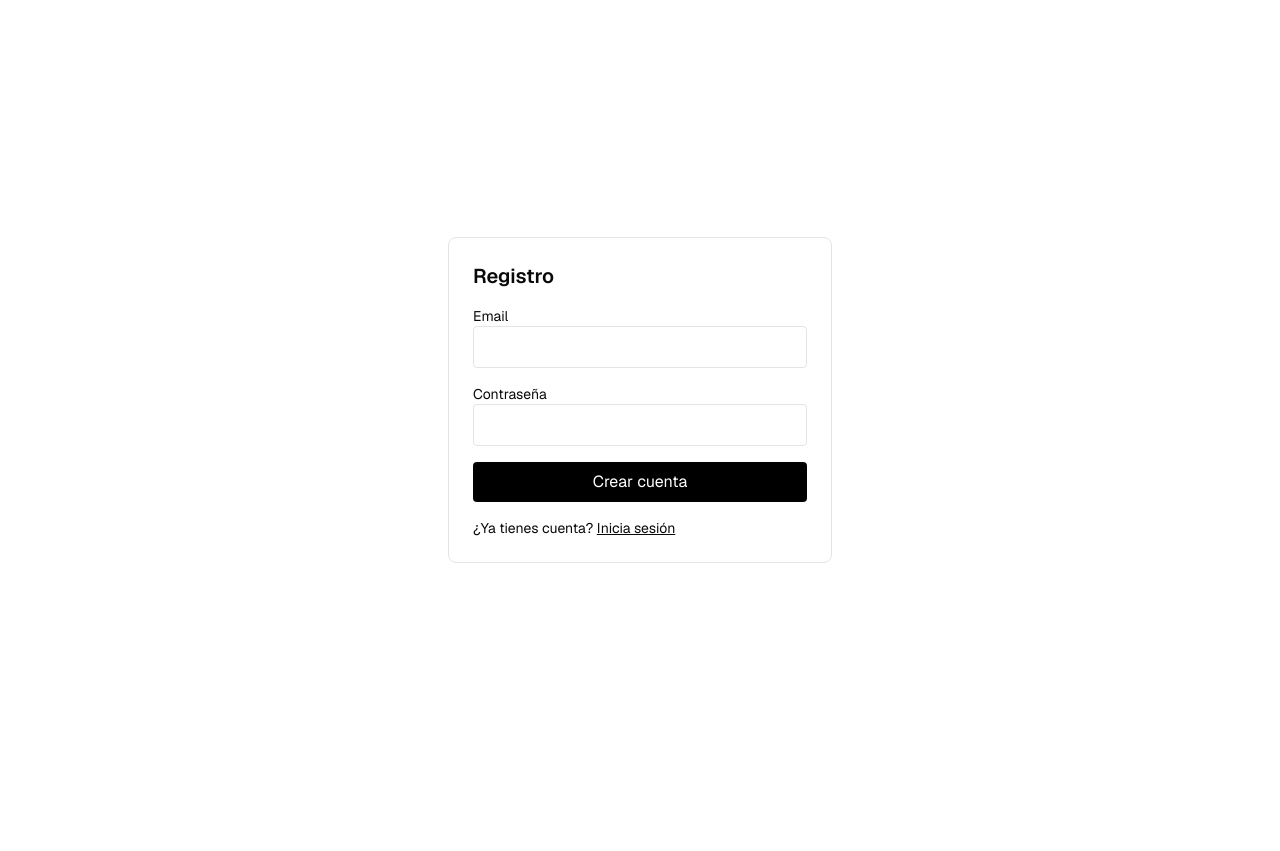
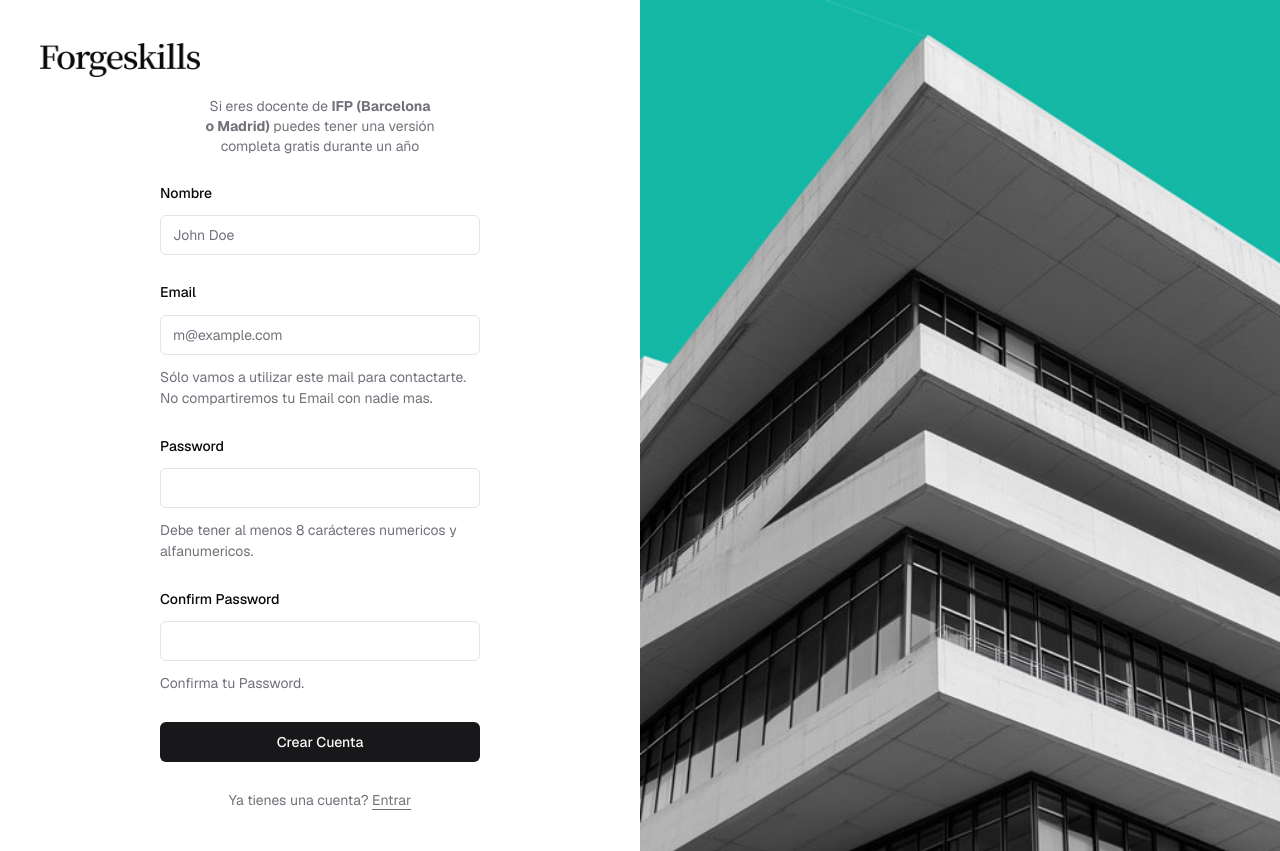
Before and after one commit to miskatonictopus/forgeskills-h, a Next.js app: page /register in a window 1280 px wide. Before the commit the page ends 800 px from the top, so only its background shows below. Built offline with nearby package versions, Linux system fonts and the light colour scheme.

Commit message:
register page improve

```diff
--- a/src/app/(auth)/register/page.tsx
+++ b/src/app/(auth)/register/page.tsx
@@ -1,40 +1,45 @@
-"use client";
-import { useState } from "react";
-import { useRouter } from "next/navigation";
-import { supabaseBrowser } from "@/lib/supabase/client";
+import { GalleryVerticalEnd } from "lucide-react"
+import Image from "next/image";
+import { SignupForm } from "@/components/signup-form"
 
-export default function RegisterPage() {
-  const router = useRouter();
-  const [email, setEmail] = useState(""); const [password, setPassword] = useState("");
-  const [loading, setLoading] = useState(false); const [msg, setMsg] = useState<string|null>(null);
-  const [err, setErr] = useState<string|null>(null);
-
-  const onSubmit = async (e: React.FormEvent) => {
-    e.preventDefault(); setErr(null); setMsg(null); setLoading(true);
-    const sb = supabaseBrowser();
-    const { data, error } = await sb.auth.signUp({ email, password });
-    if (error) { setErr(error.message); setLoading(false); return; }
-    if (data.user) { router.push("/dashboard"); router.refresh(); return; }
-    setMsg("Revisa tu email para confirmar la cuenta."); setLoading(false);
-  };
-
+export default function SignupPage() {
   return (
-    <main className="min-h-screen grid place-items-center p-6">
-      <form onSubmit={onSubmit} className="w-full max-w-sm space-y-4 border rounded-lg p-6">
-        <h1 className="text-xl font-semibold">Registro</h1>
-        <div><label className="block text-sm">Email</label>
-          <input className="w-full border rounded px-3 py-2" type="email" value={email}
-                 onChange={e=>setEmail(e.target.value)} required/></div>
-        <div><label className="block text-sm">Contraseña</label>
-          <input className="w-full border rounded px-3 py-2" type="password" value={password}
-                 onChange={e=>setPassword(e.target.value)} required/></div>
-        {err && <p className="text-sm text-red-600">{err}</p>}
-        {msg && <p className="text-sm text-green-600">{msg}</p>}
-        <button className="w-full rounded bg-black text-white py-2" disabled={loading}>
-          {loading ? "Creando…" : "Crear cuenta"}
-        </button>
-        <p className="text-sm">¿Ya tienes cuenta? <a className="underline" href="/login">Inicia sesión</a></p>
-      </form>
-    </main>
-  );
+    <div className="grid min-h-svh lg:grid-cols-2">
+      <div className="flex flex-col gap-4 p-6 md:p-10">
+        <div className="flex justify-center gap-2 md:justify-start">
+          <a href="#" className="flex items-center gap-2 font-medium">
+            <div className="relative  h-10 w-40">
+                      {/* Cambia el logo según el tema */}
+                      <Image
+                        src="/img/forgeskills-logo-light.png"
+                        alt="ForgeSkills Logo"
+                        fill
+                        className="object-contain dark:hidden"
+                        priority
+                      />
+                      <Image
+                        src="/img/forgeskills-logo-dark.png"
+                        alt="ForgeSkills Logo"
+                        fill
+                        className="object-contain hidden dark:block"
+                        priority
+                      />
+                    </div>
+          </a>
+        </div>
+        <div className="flex flex-1 items-center justify-center">
+          <div className="w-full max-w-xs">
+            <SignupForm />
+          </div>
+        </div>
+      </div>
+      <div className="bg-muted relative hidden lg:block">
+        <img
+          src="/img/register-background.jpg"
+          alt="Image"
+          className="absolute inset-0 h-full w-full object-cover dark:brightness-[0.8]"
+        />
+      </div>
+    </div>
+  )
 }
--- /dev/null
+++ b/src/components/signup-form.tsx
@@ -0,0 +1,58 @@
+import { cn } from "@/lib/utils"
+import { Button } from "@/components/ui/button"
+import {
+  Field,
+  FieldDescription,
+  FieldGroup,
+  FieldLabel,
+  FieldSeparator,
+} from "@/components/ui/field"
+import { Input } from "@/components/ui/input"
+
+export function SignupForm({
+  className,
+  ...props
+}: React.ComponentProps<"form">) {
+  return (
+    <form className={cn("flex flex-col gap-6", className)} {...props}>
+      <FieldGroup>
+        <div className="flex flex-col items-center gap-1 text-center">
+          <p className="text-muted-foreground text-sm text-balance">
+            Si eres docente de <b>IFP (Barcelona o Madrid)</b> puedes tener una versión completa gratis durante un año
+          </p>
+        </div>
+        <Field>
+          <FieldLabel htmlFor="name">Nombre</FieldLabel>
+          <Input id="name" type="text" placeholder="John Doe" required />
+        </Field>
+        <Field>
+          <FieldLabel htmlFor="email">Email</FieldLabel>
+          <Input id="email" type="email" placeholder="m@example.com" required />
+          <FieldDescription>
+            Sólo vamos a utilizar este mail para contactarte. No compartiremos tu Email con nadie mas.
+          </FieldDescription>
+        </Field>
+        <Field>
+          <FieldLabel htmlFor="password">Password</FieldLabel>
+          <Input id="password" type="password" required />
+          <FieldDescription>
+            Debe tener al menos 8 carácteres numericos y alfanumericos.
+          </FieldDescription>
+        </Field>
+        <Field>
+          <FieldLabel htmlFor="confirm-password">Confirm Password</FieldLabel>
+          <Input id="confirm-password" type="password" required />
+          <FieldDescription>Confirma tu Password.</FieldDescription>
+        </Field>
+        <Field>
+          <Button type="submit">Crear Cuenta</Button>
+        </Field>
+        <Field>
+          <FieldDescription className="px-6 text-center">
+            Ya tienes una cuenta? <a href="#">Entrar</a>
+          </FieldDescription>
+        </Field>
+      </FieldGroup>
+    </form>
+  )
+}
--- /dev/null
+++ b/src/components/ui/field.tsx
@@ -0,0 +1,244 @@
+"use client"
+
+import { useMemo } from "react"
+import { cva, type VariantProps } from "class-variance-authority"
+
+import { cn } from "@/lib/utils"
+import { Label } from "@/components/ui/label"
+import { Separator } from "@/components/ui/separator"
+
+function FieldSet({ className, ...props }: React.ComponentProps<"fieldset">) {
+  return (
+    <fieldset
+      data-slot="field-set"
+      className={cn(
+        "flex flex-col gap-6",
+        "has-[>[data-slot=checkbox-group]]:gap-3 has-[>[data-slot=radio-group]]:gap-3",
+        className
+      )}
+      {...props}
+    />
+  )
+}
+
+function FieldLegend({
+  className,
+  variant = "legend",
+  ...props
+}: React.ComponentProps<"legend"> & { variant?: "legend" | "label" }) {
+  return (
+    <legend
+      data-slot="field-legend"
+      data-variant={variant}
+      className={cn(
+        "mb-3 font-medium",
+        "data-[variant=legend]:text-base",
+        "data-[variant=label]:text-sm",
+        className
+      )}
+      {...props}
+    />
+  )
+}
+
+function FieldGroup({ className, ...props }: React.ComponentProps<"div">) {
+  return (
+    <div
+      data-slot="field-group"
+      className={cn(
+        "group/field-group @container/field-group flex w-full flex-col gap-7 data-[slot=checkbox-group]:gap-3 [&>[data-slot=field-group]]:gap-4",
+        className
+      )}
+      {...props}
+    />
+  )
+}
+
+const fieldVariants = cva(
+  "group/field data-[invalid=true]:text-destructive flex w-full gap-3",
+  {
+    variants: {
+      orientation: {
+        vertical: ["flex-col [&>*]:w-full [&>.sr-only]:w-auto"],
+        horizontal: [
+          "flex-row items-center",
+          "[&>[data-slot=field-label]]:flex-auto",
+          "has-[>[data-slot=field-content]]:[&>[role=checkbox],[role=radio]]:mt-px has-[>[data-slot=field-content]]:items-start",
+        ],
+        responsive: [
+          "@md/field-group:flex-row @md/field-group:items-center @md/field-group:[&>*]:w-auto flex-col [&>*]:w-full [&>.sr-only]:w-auto",
+          "@md/field-group:[&>[data-slot=field-label]]:flex-auto",
+          "@md/field-group:has-[>[data-slot=field-content]]:items-start @md/field-group:has-[>[data-slot=field-content]]:[&>[role=checkbox],[role=radio]]:mt-px",
+        ],
+      },
+    },
+    defaultVariants: {
+      orientation: "vertical",
+    },
+  }
+)
+
+function Field({
+  className,
+  orientation = "vertical",
+  ...props
+}: React.ComponentProps<"div"> & VariantProps<typeof fieldVariants>) {
+  return (
+    <div
+      role="group"
+      data-slot="field"
+      data-orientation={orientation}
+      className={cn(fieldVariants({ orientation }), className)}
+      {...props}
+    />
+  )
+}
+
+function FieldContent({ className, ...props }: React.ComponentProps<"div">) {
+  return (
+    <div
+      data-slot="field-content"
+      className={cn(
+        "group/field-content flex flex-1 flex-col gap-1.5 leading-snug",
+        className
+      )}
+      {...props}
+    />
+  )
+}
+
+function FieldLabel({
+  className,
+  ...props
+}: React.ComponentProps<typeof Label>) {
+  return (
+    <Label
+      data-slot="field-label"
+      className={cn(
+        "group/field-label peer/field-label flex w-fit gap-2 leading-snug group-data-[disabled=true]/field:opacity-50",
+        "has-[>[data-slot=field]]:w-full has-[>[data-slot=field]]:flex-col has-[>[data-slot=field]]:rounded-md has-[>[data-slot=field]]:border [&>[data-slot=field]]:p-4",
+        "has-data-[state=checked]:bg-primary/5 has-data-[state=checked]:border-primary dark:has-data-[state=checked]:bg-primary/10",
+        className
+      )}
+      {...props}
+    />
+  )
+}
+
+function FieldTitle({ className, ...props }: React.ComponentProps<"div">) {
+  return (
+    <div
+      data-slot="field-label"
+      className={cn(
+        "flex w-fit items-center gap-2 text-sm font-medium leading-snug group-data-[disabled=true]/field:opacity-50",
+        className
+      )}
+      {...props}
+    />
+  )
+}
+
+function FieldDescription({ className, ...props }: React.ComponentProps<"p">) {
+  return (
+    <p
+      data-slot="field-description"
+      className={cn(
+        "text-muted-foreground text-sm font-normal leading-normal group-has-[[data-orientation=horizontal]]/field:text-balance",
+        "nth-last-2:-mt-1 last:mt-0 [[data-variant=legend]+&]:-mt-1.5",
+        "[&>a:hover]:text-primary [&>a]:underline [&>a]:underline-offset-4",
+        className
+      )}
+      {...props}
+    />
+  )
+}
+
+function FieldSeparator({
+  children,
+  className,
+  ...props
+}: React.ComponentProps<"div"> & {
+  children?: React.ReactNode
+}) {
+  return (
+    <div
+      data-slot="field-separator"
+      data-content={!!children}
+      className={cn(
+        "relative -my-2 h-5 text-sm group-data-[variant=outline]/field-group:-mb-2",
+        className
+      )}
+      {...props}
+    >
+      <Separator className="absolute inset-0 top-1/2" />
+      {children && (
+        <span
+          className="bg-background text-muted-foreground relative mx-auto block w-fit px-2"
+          data-slot="field-separator-content"
+        >
+          {children}
+        </span>
+      )}
+    </div>
+  )
+}
+
+function FieldError({
+  className,
+  children,
+  errors,
+  ...props
+}: React.ComponentProps<"div"> & {
+  errors?: Array<{ message?: string } | undefined>
+}) {
+  const content = useMemo(() => {
+    if (children) {
+      return children
+    }
+
+    if (!errors) {
+      return null
+    }
+
+    if (errors?.length === 1 && errors[0]?.message) {
+      return errors[0].message
+    }
+
+    return (
+      <ul className="ml-4 flex list-disc flex-col gap-1">
+        {errors.map(
+          (error, index) =>
+            error?.message && <li key={index}>{error.message}</li>
+        )}
+      </ul>
+    )
+  }, [children, errors])
+
+  if (!content) {
+    return null
+  }
+
+  return (
+    <div
+      role="alert"
+      data-slot="field-error"
+      className={cn("text-destructive text-sm font-normal", className)}
+      {...props}
+    >
+      {content}
+    </div>
+  )
+}
+
+export {
+  Field,
+  FieldLabel,
+  FieldDescription,
+  FieldError,
+  FieldGroup,
+  FieldLegend,
+  FieldSeparator,
+  FieldSet,
+  FieldContent,
+  FieldTitle,
+}
```
Also changed, not shown: public/img/register-background.jpg (added).
